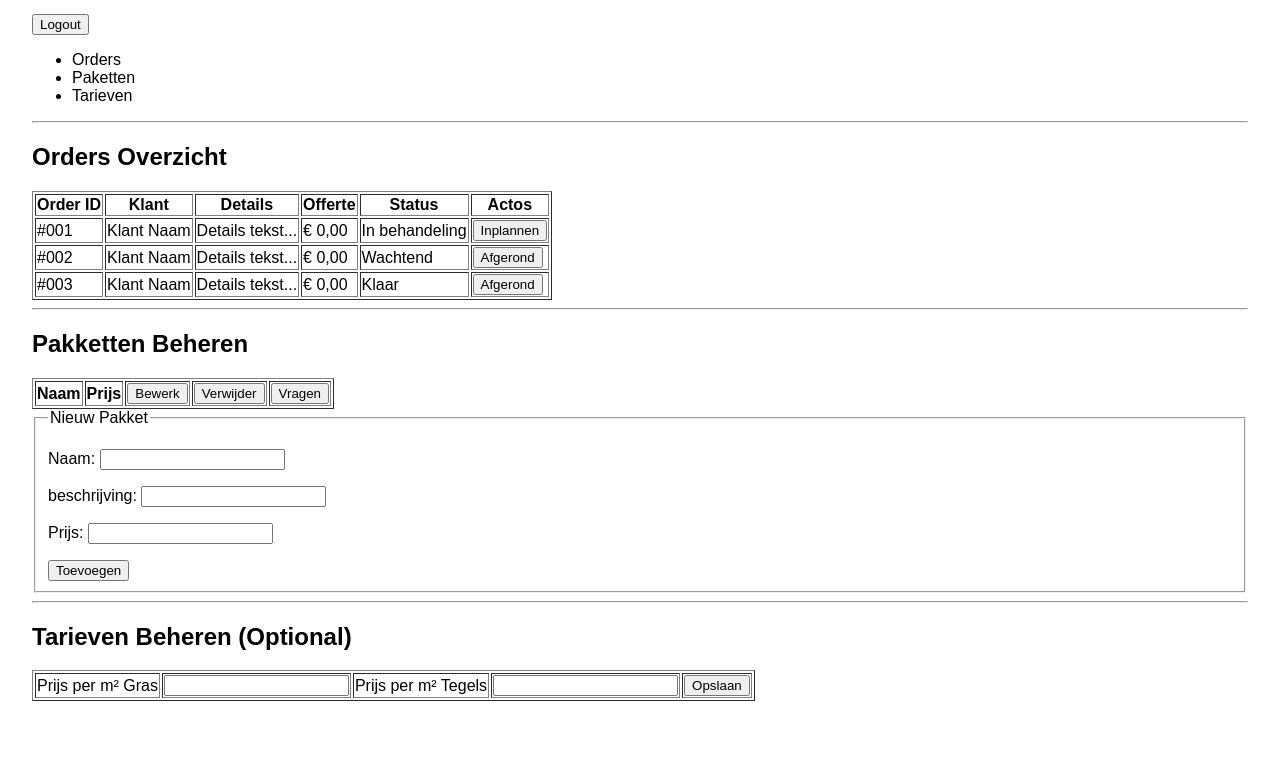
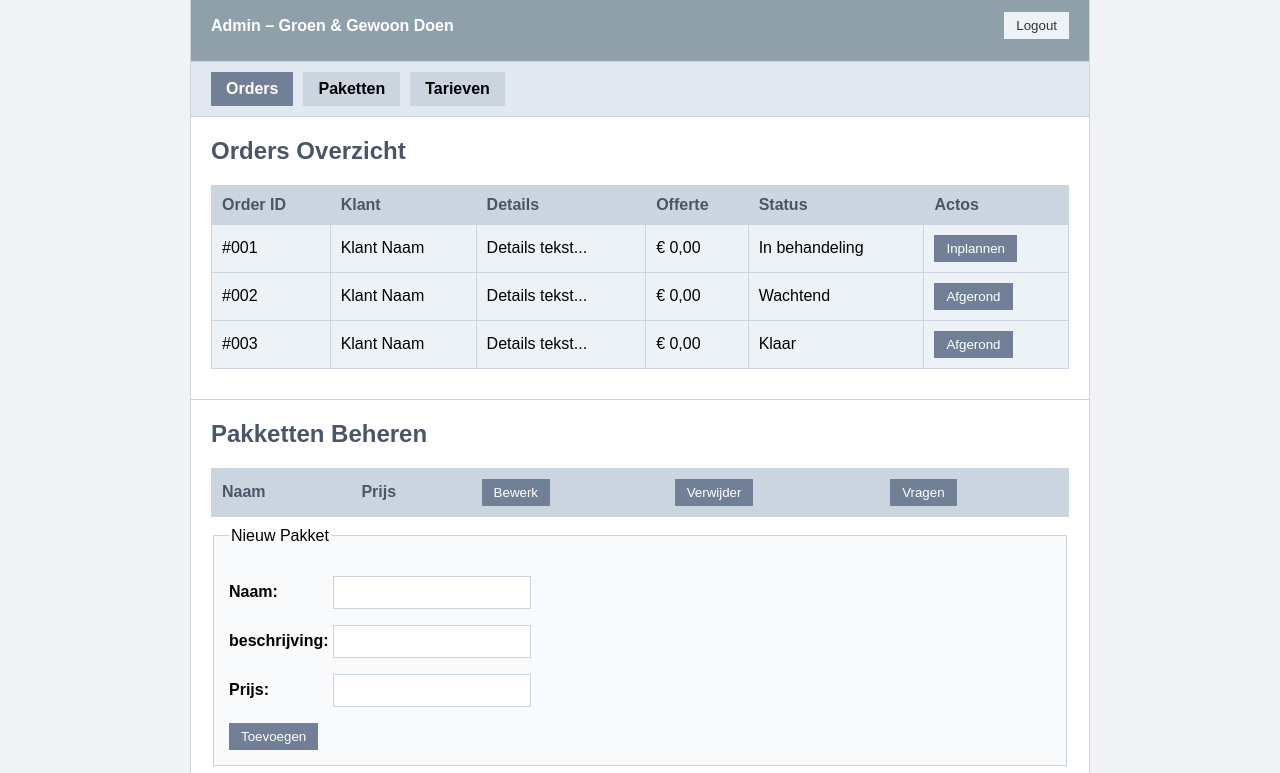
Before and after one commit to 1vo-x33/Groen_Gewoon_Doen, a plain HTML site: page projectmap/admin.html in a window 1280 px wide. Shown: the part 110-883 px from the top of the page. Before the commit the page ends 843 px from the top, so only its background shows below. Drawn offline with Linux system fonts and the light colour scheme.

Commit message:
Update Css

```diff
--- a/projectmap/style.css
+++ b/projectmap/style.css
@@ -1,2 +1,32 @@
-body { font-family: Arial, sans-serif; margin: 2rem; }
-h1 { color: #2a7a2a; }
+
+body { font-family: sans-serif; background: #f0f2f5; margin: 0; display: flex; flex-direction: column; align-items: center; padding: 20px; }
+header, nav, section { width: 100%; max-width: 900px; box-sizing: border-box; background: #fff; border: 1px solid #cbd5e0; border-bottom: none; }
+
+
+header { background: #8fa0ab; color: #fff; display: flex; justify-content: space-between; align-items: center; padding: 10px 20px; border-radius: 8px 8px 0 0; }
+header button { background: #edf2f7; color: #333; }
+
+nav { background: #e2e8f0; padding: 10px 20px; }
+nav ul { display: flex; gap: 10px; list-style: none; padding: 0; margin: 0; }
+nav li { background: #cbd5e0; padding: 8px 15px;  font-weight: bold; cursor: pointer; }
+nav li:first-child { background: #718096; color: #fff; }
+
+
+section { padding: 20px; }
+section:last-of-type { border-radius: 0 0 8px 8px; border-bottom: 1px solid #cbd5e0; margin-bottom: 40px; }
+h2 { color: #4a5568; margin-top: 0; }
+hr { display: none; }
+
+
+table { width: 100%; border-collapse: collapse; background: #edf2f7; margin: 10px 0; }
+th, td { padding: 10px; text-align: left; border: 1px solid #cbd5e0; }
+th { background: #cbd5e0; color: #4a5568; }
+
+
+fieldset { border: 1px solid #cbd5e0; background: #f8fafc; padding: 15px; margin-top: 10px; }
+label { display: inline-block; width: 100px; font-weight: bold; }
+input { padding: 8px; border: 1px solid #cbd5e0;  width: 180px; }
+
+
+button { background: #718096; color: #fff; border: none; padding: 6px 12px;  cursor: pointer; }
+button:hover { background: #4a5568; }
```
